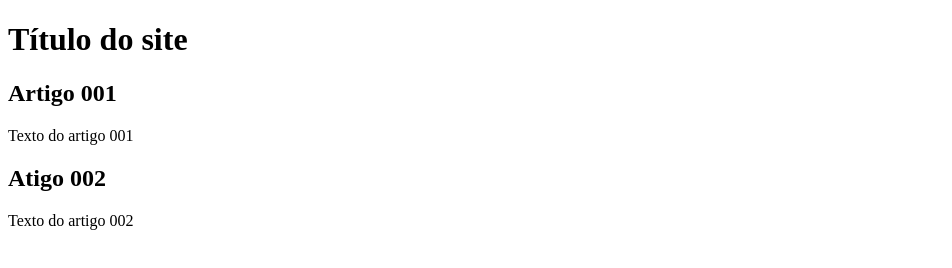
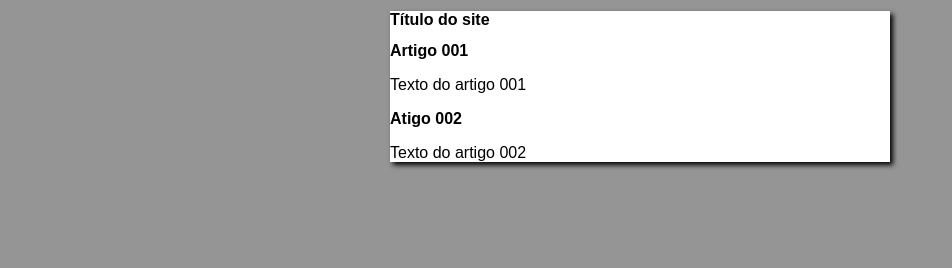
Before and after one commit to DemetryusAlmeida/projeto-site, a plain HTML site: page index.html in a window 1280 px wide. Shown: the whole page, without its empty margins (0-952 px from the left). Drawn offline with Linux system fonts and the light colour scheme.

Commit message:
Iniciei o design

```diff
--- /dev/null
+++ b/estilos/style.css
@@ -0,0 +1,15 @@
+* {
+  font-family: Arial, Helvetica, sans-serif;
+  font-size: 16px;
+}
+
+body {
+  background-color: rgb(149, 149, 149);
+}
+
+main {
+  background-color: white;
+  width: 500px;
+  margin: auto;
+  box-shadow: 3px 3px 5px black;
+}
--- a/index.html
+++ b/index.html
@@ -5,6 +5,7 @@
   <meta http-equiv="X-UA-Compatible" content="IE=edge">
   <meta name="viewport" content="width=device-width, initial-scale=1.0">
   <title>Título do site</title>
+  <link rel="stylesheet" href="estilos/style.css">
 </head>
 <body>
   <main>
```
